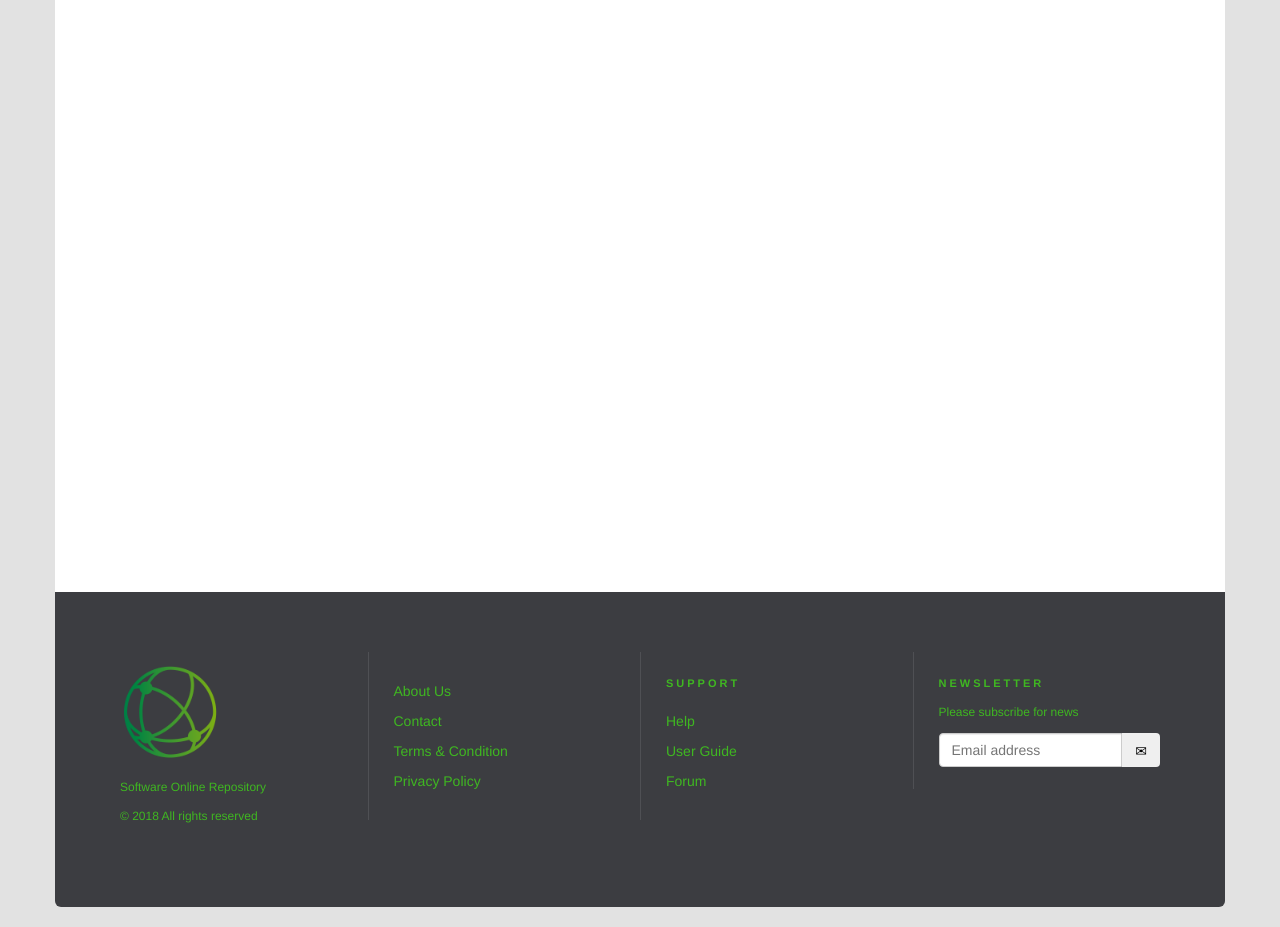
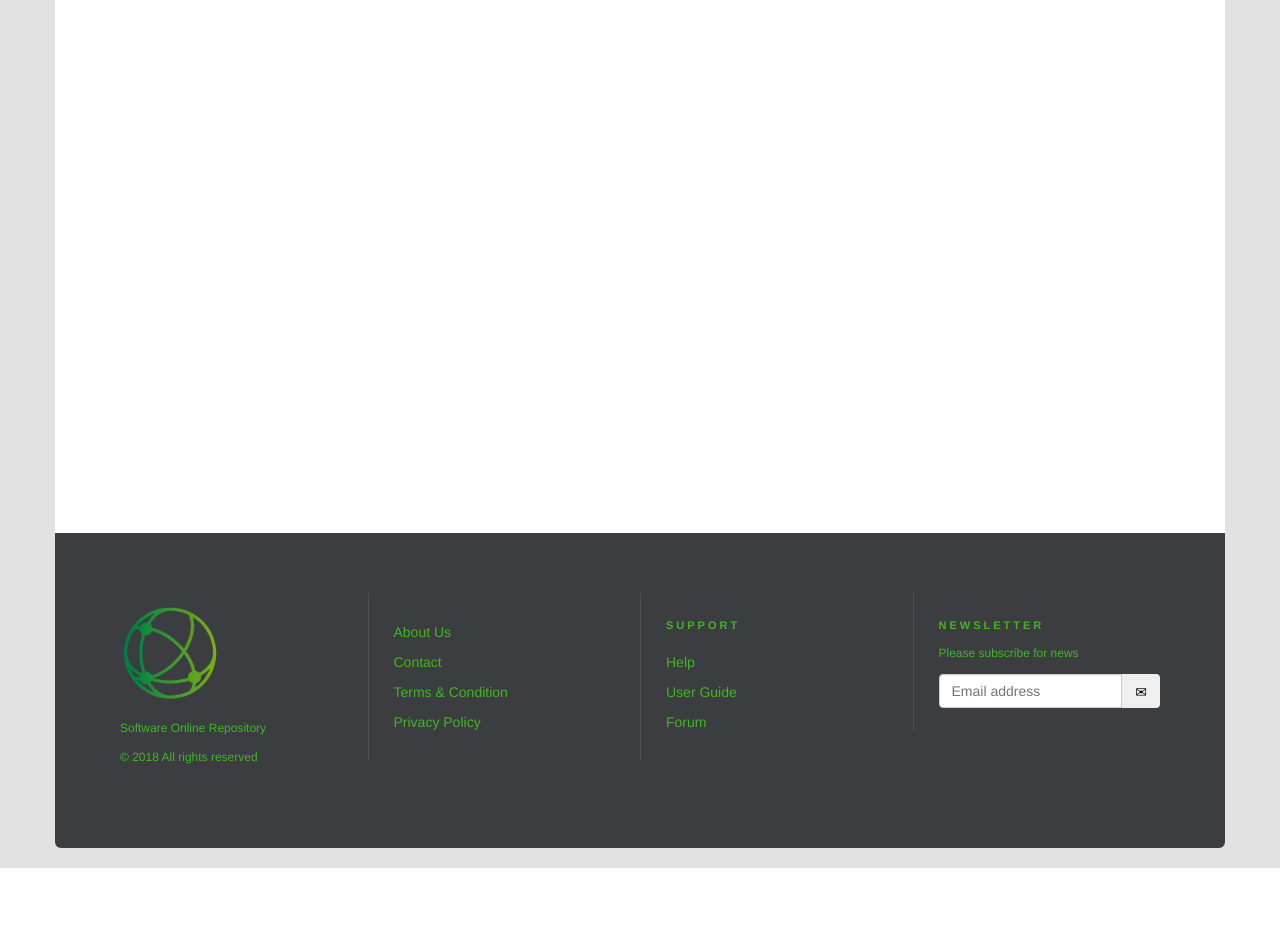
Before and after one commit to simonaionelagrigoras/sofy, a PHP site: page /index.php in a window 1280 px wide. Shown: the part 129-1056 px from the top of the page. After the commit the page ends 997 px from the top, so only its background shows below. Run offline with PHP 8.4, Linux system fonts and the light colour scheme.

Commit message:
Sofy: footer change

```diff
--- a/static/css/main.css
+++ b/static/css/main.css
@@ -322,7 +322,7 @@ a {
     padding: 60px 40px;
     color: rgba(255,255,255,1.00);
     margin-bottom: 20px;
-    margin-top: 25%;
+    margin-top: 20%;
     border-bottom-right-radius: 6px;
     border-top-left-radius: 0px;
     border-bottom-left-radius: 6px;
```
